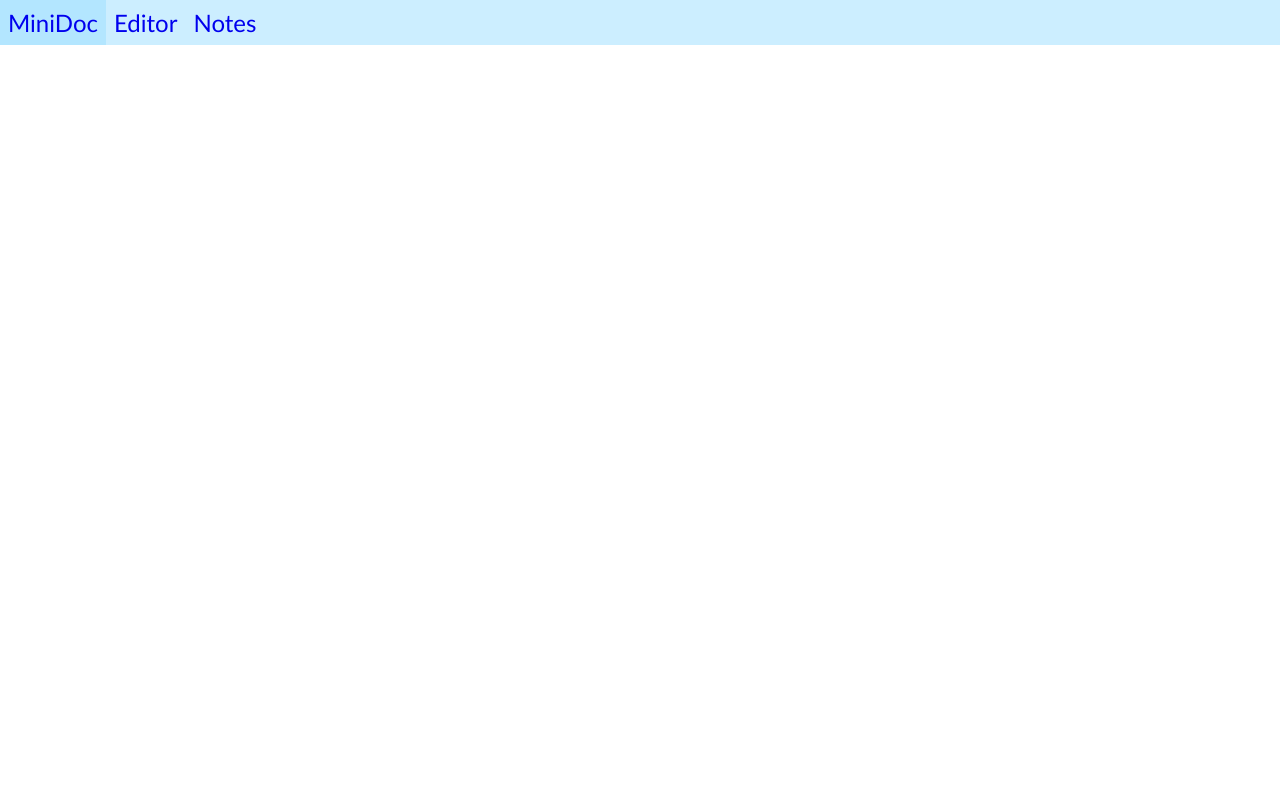
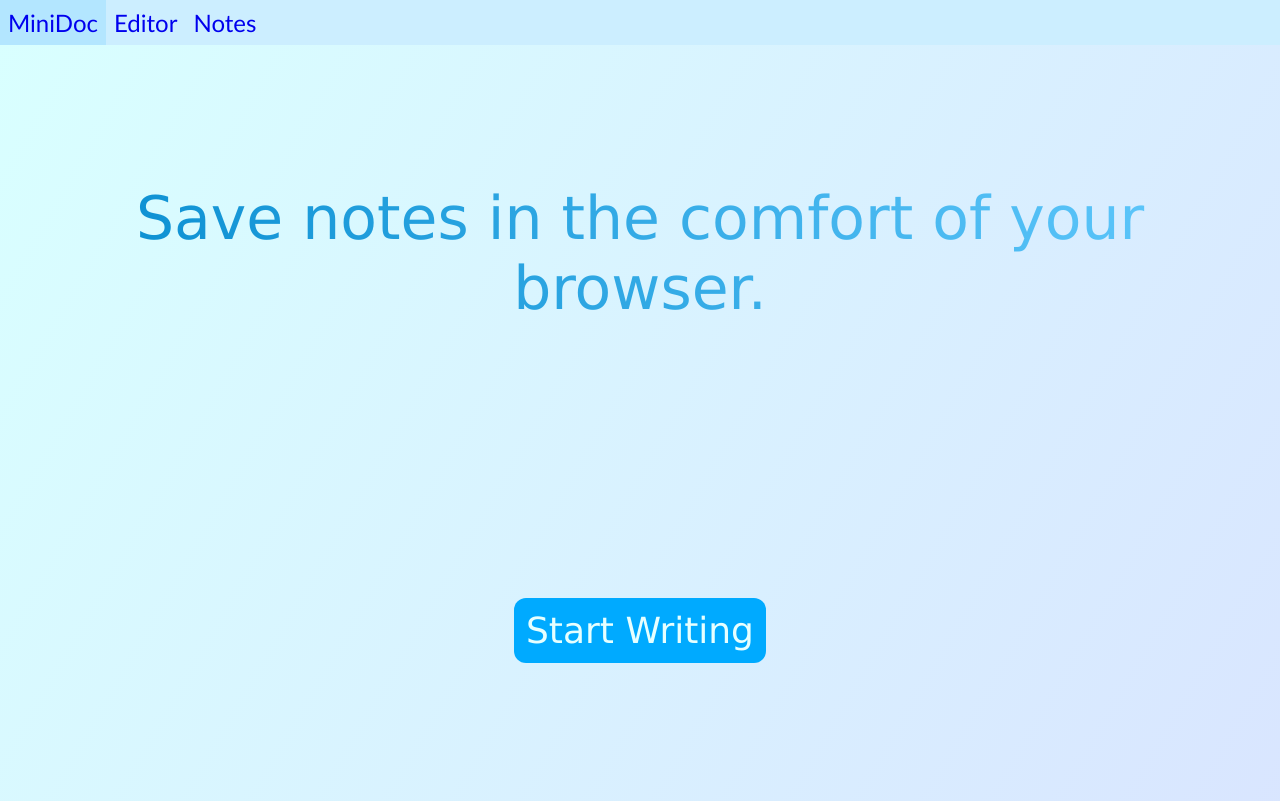
Before and after one commit to RandomNick7/Memento, a SvelteKit app: page / in a window 1280 px wide. Built offline with nearby package versions, Linux system fonts and the light colour scheme.

Commit message:
Added basic landing page, some color

```diff
--- a/src/routes/+page.svelte
+++ b/src/routes/+page.svelte
@@ -1,11 +1,39 @@
-<script>
-
-</script>
-
 <style>
+    #main-section{
+        height: calc(100vh - 44px);
+        margin-top: -12px;
+        display:flex;
+        align-items: center;
+        justify-content: space-around;
+        flex-direction: column;
+        font-family: Verdana, sans-serif;
+        background-image: linear-gradient(120deg, hsl(180, 100%, 92.5%),hsl(220, 100%, 92.5%));
+    }
+    #main-text{
+        text-align: center;
+        font-size: 60px;
+        color: transparent;
+        background-image: linear-gradient(60deg, hsl(200, 100%, 40%),hsl(200, 100%, 70%));
+        background-clip: text;
+    }
+    #editor-btn{
+        padding: 12px;
+        border-radius: 12px;
+        font-size: 36px;
+        color:hsl(180, 100%, 95%);
+        background-color: hsl(200, 100%, 50%);
+        text-decoration: none;
+    }
+    #editor-btn:hover{
+        background-color: hsl(200, 100%, 45%);
+    }
+    #editor-btn:active{
+        background-color: hsl(200, 100%, 40%);
+    }
 
 </style>
 
 <div id="main-section">
-
+  <div id="main-text">Save notes in the comfort of your browser.</div>
+  <a id="editor-btn" href="/editor">Start Writing</a>
 </div>
--- a/src/routes/editor/+page.svelte
+++ b/src/routes/editor/+page.svelte
@@ -39,16 +39,20 @@
   #editor-wrapper{
     width: 70%;
     height: 400px;
+    margin-top: 20px;
     border-radius: 8px;
     overflow: hidden;
     border: 1px solid gray;
+    background-color: aliceblue;
   }
 
   #main-section{
+    width: 100%;
+    height: calc(100vh - 44px);
+    margin-top: -12px;
     display: flex;
-    align-items: center;
     justify-content: center;
-    width: 100%;
+    background-image: linear-gradient(120deg, hsl(180, 100%, 92.5%),hsl(220, 100%, 92.5%));
   }
 </style>
 
```
